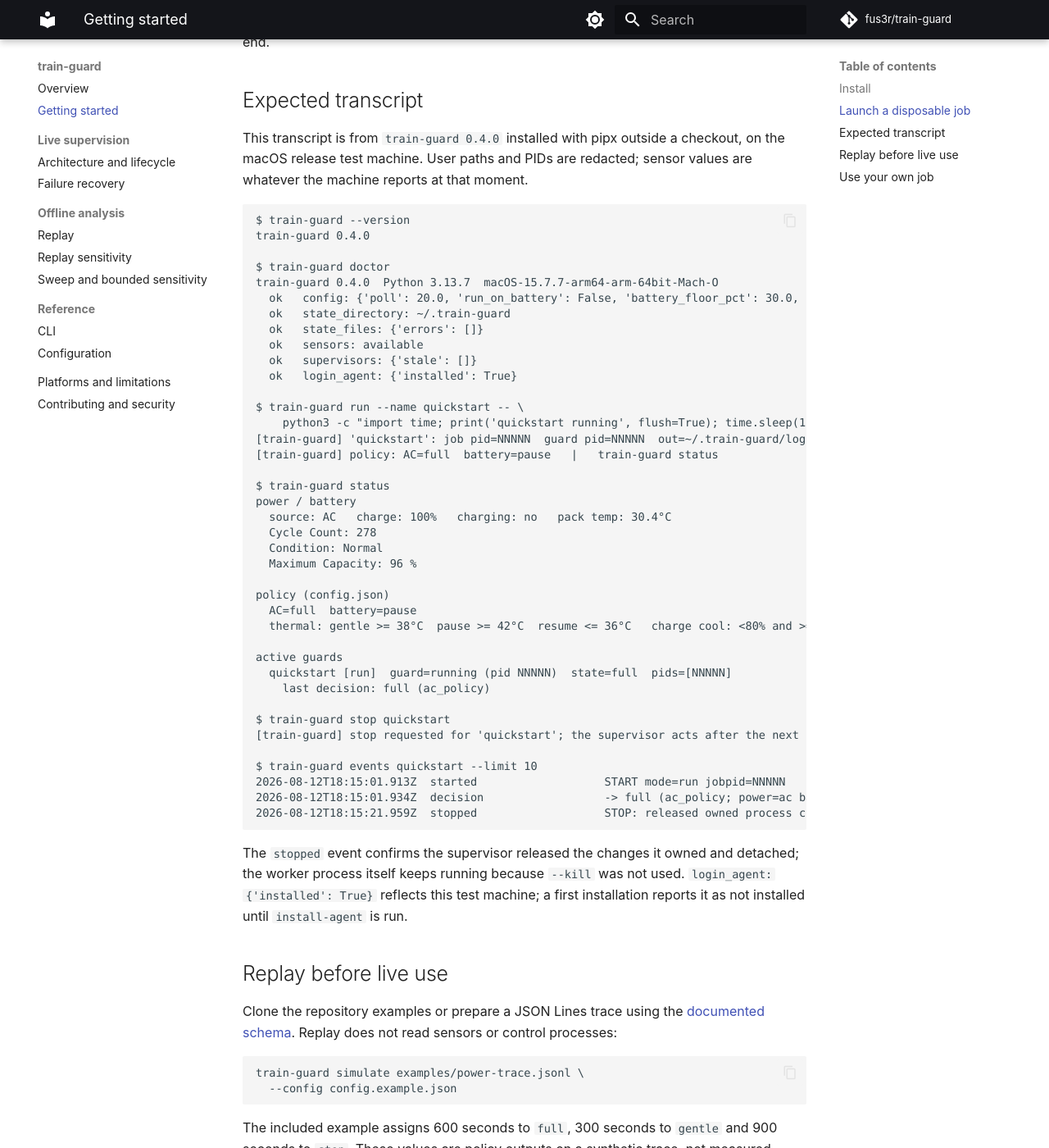
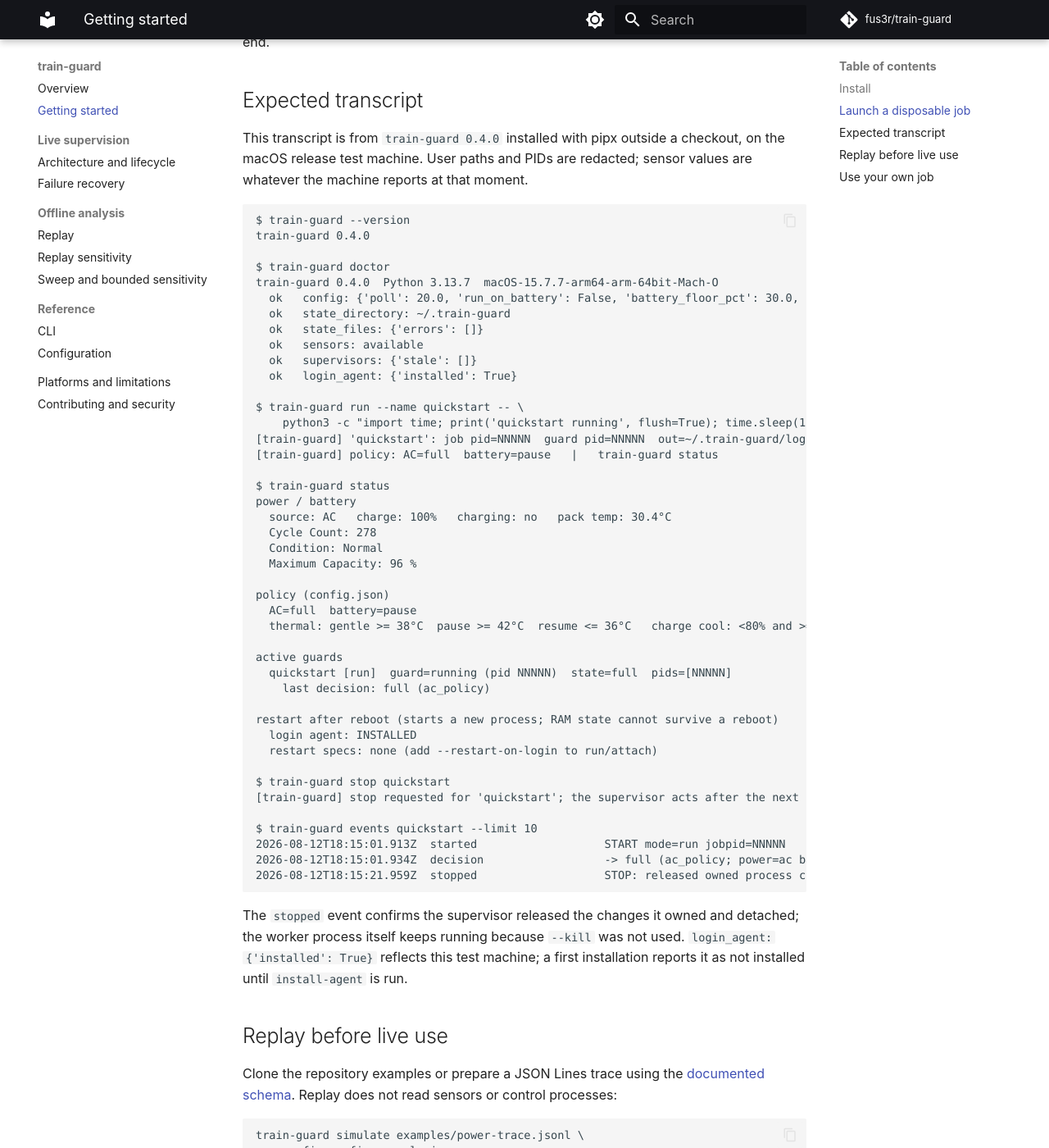
Before and after one commit to fus3r/train-guard, an MkDocs documentation site: the page built from docs/getting-started.md, in a window 1280 px wide and 1400 px high, scrolled down 1133 px. Shown: the whole window at 82% size. Built offline with MkDocs 1.6.1 and Material for MkDocs 9.7.7, drawn with Linux system fonts in a browser that asks for light colours; comment, search, counter and statistics services are not loaded.

Commit message:
docs: complete the expected status transcript

```diff
--- a/docs/getting-started.md
+++ b/docs/getting-started.md
@@ -93,6 +93,10 @@ active guards
   quickstart [run]  guard=running (pid NNNNN)  state=full  pids=[NNNNN]
     last decision: full (ac_policy)
 
+restart after reboot (starts a new process; RAM state cannot survive a reboot)
+  login agent: INSTALLED
+  restart specs: none (add --restart-on-login to run/attach)
+
 $ train-guard stop quickstart
 [train-guard] stop requested for 'quickstart'; the supervisor acts after the next policy poll. (login restart removed)
 
```
